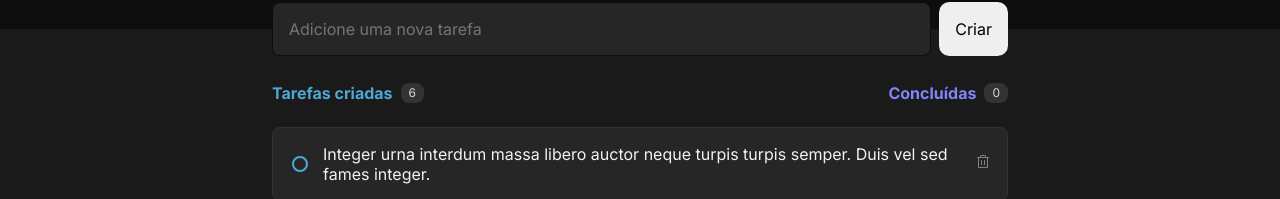
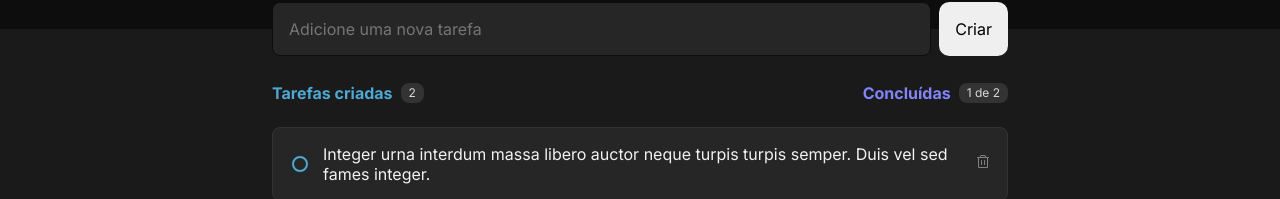
Before and after one commit to espjotape/ToDo-List, a React (Vite) app: page / in a window 1280 px wide. Shown: the part 147-346 px from the top of the page. Built offline with nearby package versions, Linux system fonts and the light colour scheme.

Commit message:
feat: count created and completed tasks

```diff
--- a/src/App.tsx
+++ b/src/App.tsx
@@ -24,8 +24,10 @@ export function App() {
       id: 2,
       content: "Outra tarefa qualquer",
       isDone: true
-    }
+    },
   ]);
+  const tasksCreated = tasks.length;
+  const tasksCompleted = tasks.filter(task => task.isDone).length;
 
   function handleToggleTaskStatus ({ id, value }: { id: number; value: boolean}) {
     const updatedTasks = tasks.map((task) => {
@@ -49,7 +51,10 @@ export function App() {
       </TaskAction>
 
     <Content>
-      <TaskInfoCard />
+      <TaskInfoCard
+      tasksCreated={tasksCreated}
+      tasksCompleted={tasksCompleted}
+      />
       {tasks.length > 0 ? (
         <div>
           {tasks.map ((task) => (
--- a/src/components/TaskInfoCard/TaskInfoCard.tsx
+++ b/src/components/TaskInfoCard/TaskInfoCard.tsx
@@ -1,17 +1,22 @@
 import { Container, TaskCreate, Completed } from "./TaskInfoCardStyles"
 
-export function TaskInfoCard() {
+interface TaskInfoCardProps {
+ tasksCreated: number;
+ tasksCompleted: number;
+}
+
+export function TaskInfoCard({ tasksCreated, tasksCompleted }: TaskInfoCardProps) {
  return(
   <Container>
 
    <TaskCreate>
     <p>Tarefas criadas</p>
-    <span>6</span>
+    <span>{tasksCreated}</span>
    </TaskCreate>
 
    <Completed>
     <p>Concluídas</p>
-    <span>0</span>
+    <span>{tasksCompleted} de {tasksCreated}</span>
    </Completed>
   </Container>
  )
```
